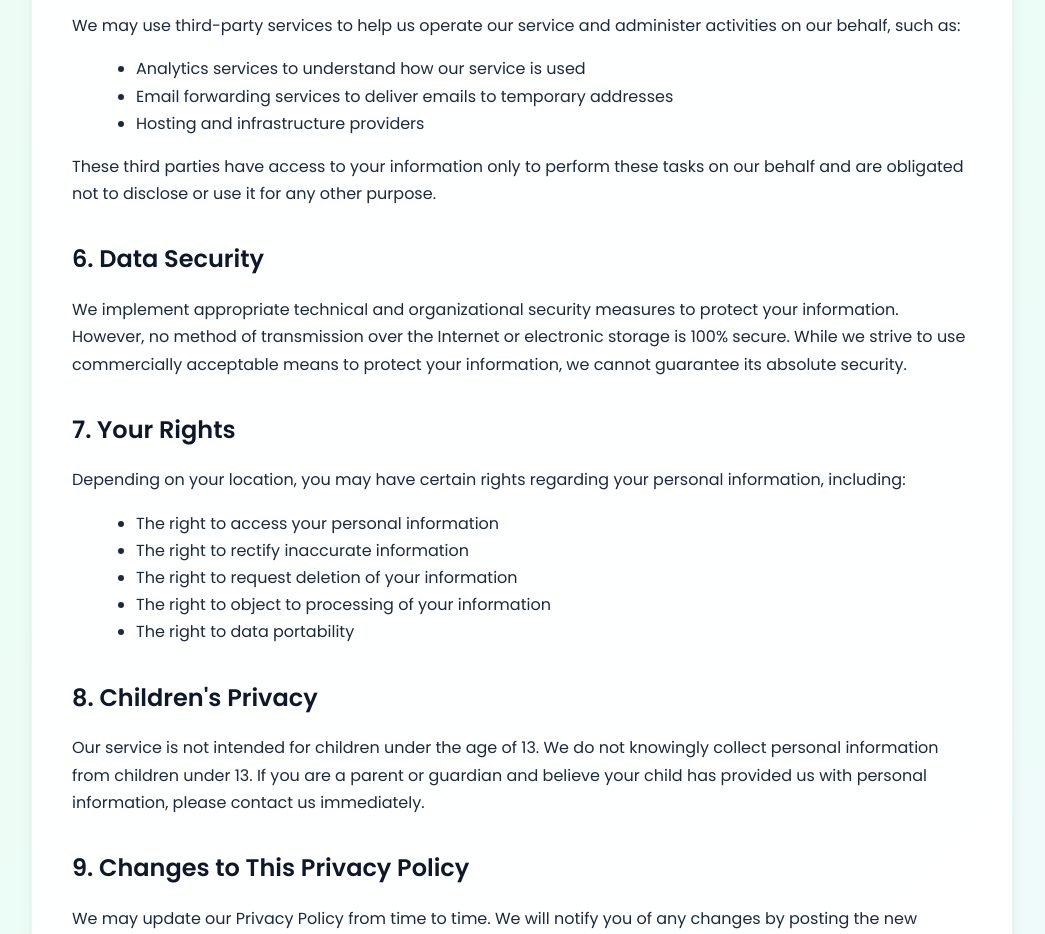
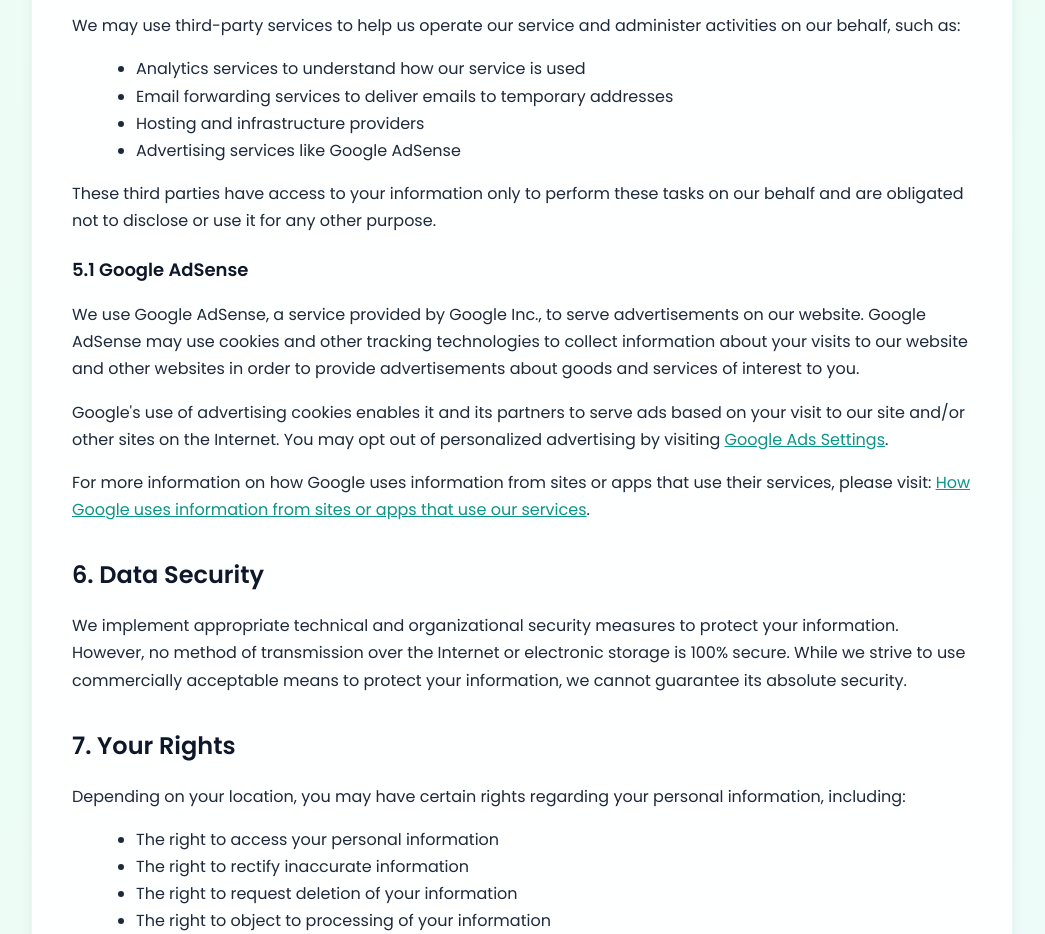
Before and after one commit to MurShidM01/CursurPro-TempMail, a Next.js app: page /privacy-policy in a window 1280 px wide. Shown: the part 1660-2594 px from the top of the page, without its empty margins (118-1163 px from the left). Built offline with nearby package versions, Linux system fonts and the light colour scheme.

Commit message:
Google Adsense Applied

```diff
--- a/app/layout.tsx
+++ b/app/layout.tsx
@@ -22,6 +22,8 @@ export default function RootLayout({
   return (
     <html lang="en">
       <head>
+        <meta name="viewport" content="width=device-width, initial-scale=1.0" />
+        <script async src="https://pagead2.googlesyndication.com/pagead/js/adsbygoogle.js?client=ca-pub-5115994834150891" crossOrigin="anonymous"></script>
       </head>
       <body
         style={{
--- a/app/privacy-policy/page.tsx
+++ b/app/privacy-policy/page.tsx
@@ -207,9 +207,27 @@ export default function PrivacyPolicy() {
               <li>Analytics services to understand how our service is used</li>
               <li>Email forwarding services to deliver emails to temporary addresses</li>
               <li>Hosting and infrastructure providers</li>
+              <li>Advertising services like Google AdSense</li>
             </ul>
             <p>
               These third parties have access to your information only to perform these tasks on our behalf and are obligated not to disclose or use it for any other purpose.
+            </p>
+
+            <h3 style={{
+              fontSize: '1.125rem',
+              fontWeight: 600,
+              color: theme.colors.text.primary,
+              marginTop: theme.spacing.lg,
+              marginBottom: theme.spacing.sm
+            }}>5.1 Google AdSense</h3>
+            <p style={{ marginBottom: theme.spacing.md }}>
+              We use Google AdSense, a service provided by Google Inc., to serve advertisements on our website. Google AdSense may use cookies and other tracking technologies to collect information about your visits to our website and other websites in order to provide advertisements about goods and services of interest to you.
+            </p>
+            <p style={{ marginBottom: theme.spacing.md }}>
+              Google's use of advertising cookies enables it and its partners to serve ads based on your visit to our site and/or other sites on the Internet. You may opt out of personalized advertising by visiting <a href="https://www.google.com/settings/ads" target="_blank" rel="noopener noreferrer" style={{ color: theme.colors.primary[600], textDecoration: 'underline' }}>Google Ads Settings</a>.
+            </p>
+            <p>
+              For more information on how Google uses information from sites or apps that use their services, please visit: <a href="https://policies.google.com/technologies/partner-sites" target="_blank" rel="noopener noreferrer" style={{ color: theme.colors.primary[600], textDecoration: 'underline' }}>How Google uses information from sites or apps that use our services</a>.
             </p>
           </section>
 
```
Also changed, not shown: app/components/GoogleAdsense.tsx (added, +37 -0 lines), app/components/HomePage.tsx (+10 -0 lines), app/page.tsx (+13 -0 lines), public/ads.txt (added), public/robots.txt (added).
